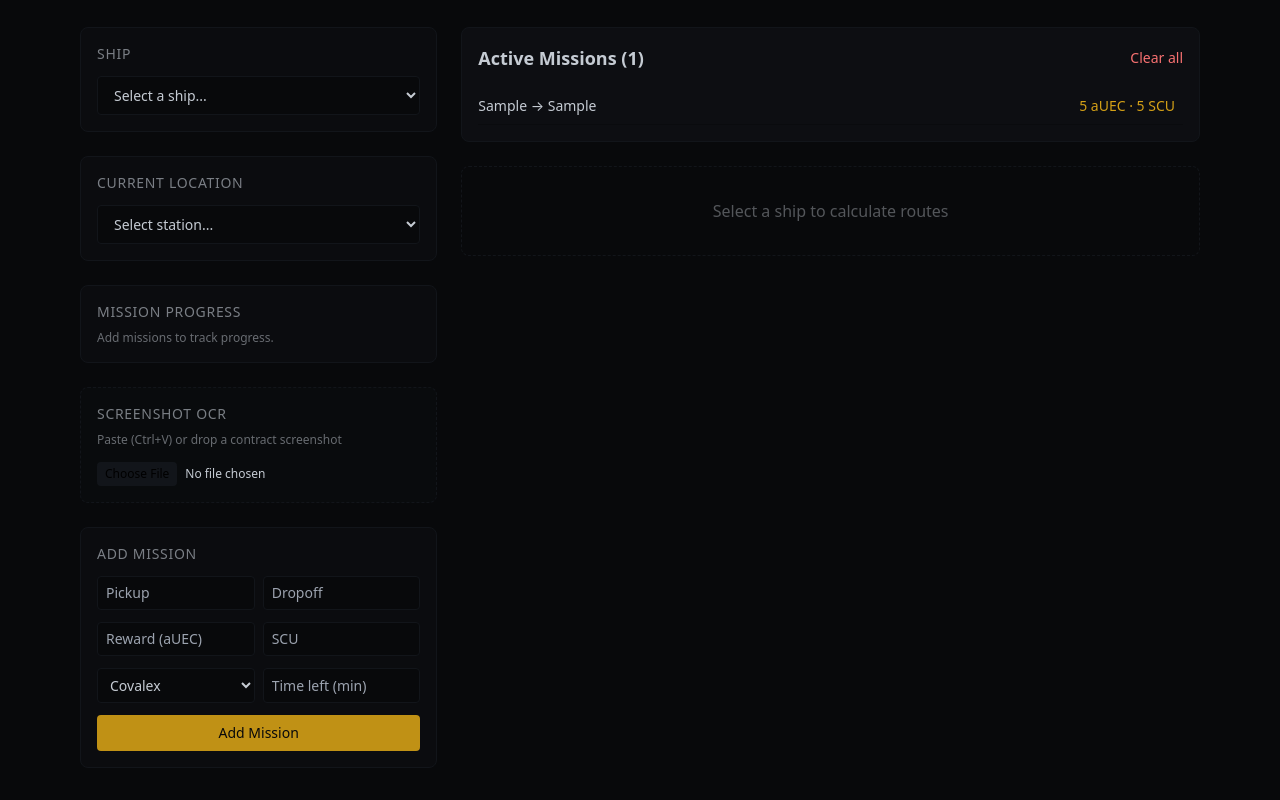
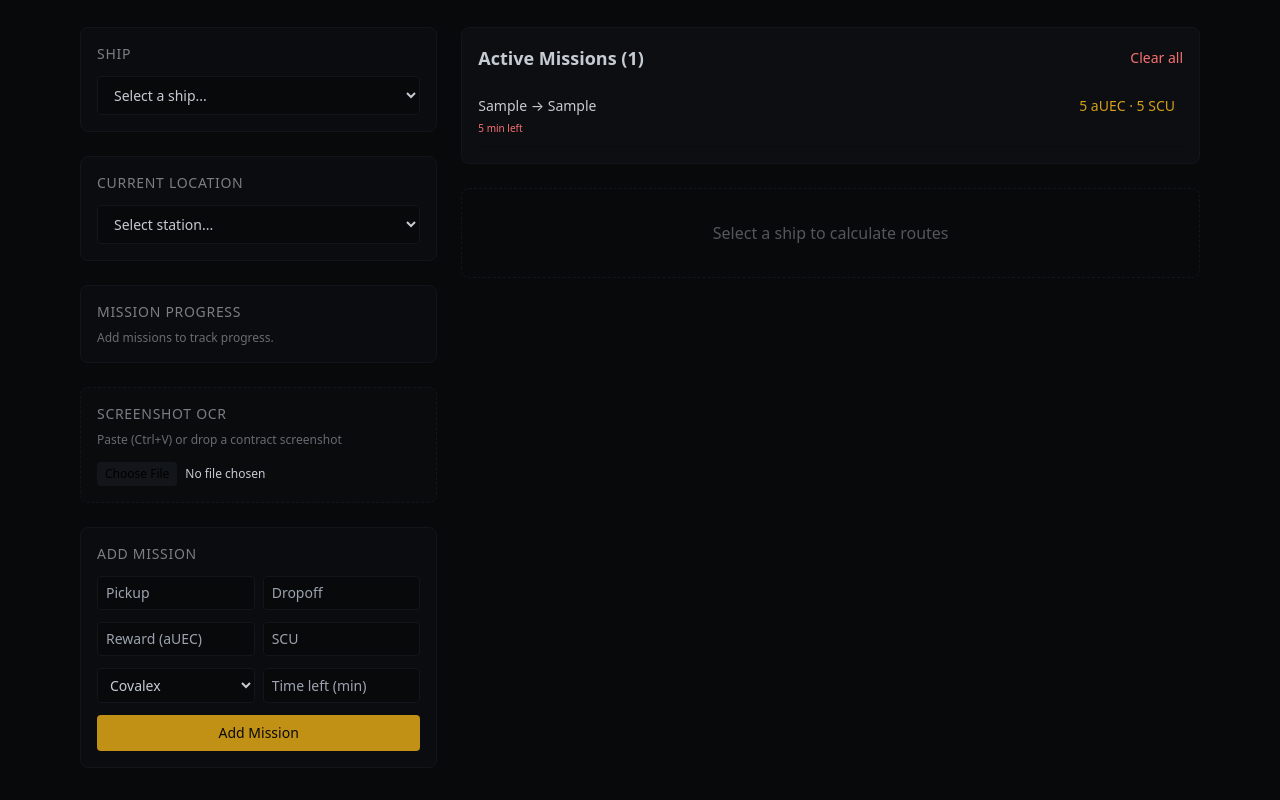
Before and after one commit to DrWhite1/sc-hauler-planner, a Next.js app: page / in a window 1280 px wide. Both pictures are taken after typing "Sample", "Sample", "5", "5", "5" into the empty fields and a click on the button "Add Mission". Shown: the part 130-930 px from the top of the page. Built offline with nearby package versions, Linux system fonts and the light colour scheme.

Commit message:
Show remaining contract time on mission list

```diff
--- a/app/page.tsx
+++ b/app/page.tsx
@@ -1,6 +1,6 @@
 "use client";
 
-import { useState } from "react";
+import { useState, useEffect } from "react";
 import { ShipSelector } from "@/components/ShipSelector";
 import { LocationSelector } from "@/components/LocationSelector";
 import { MissionProgress } from "@/components/MissionProgress";
@@ -9,9 +9,21 @@ import { MissionOCR } from "@/components/MissionOCR";
 import { RouteView } from "@/components/RouteView";
 import { useHaulerStore, type Mission } from "@/lib/store";
 
+function remainingMinutes(m: Mission): number | null {
+  if (!m.availableMinutes || !m.addedAt) return null;
+  const elapsed = (Date.now() - m.addedAt) / 60000;
+  return Math.max(0, Math.round(m.availableMinutes - elapsed));
+}
+
 export default function Home() {
   const { missions, selectedShip, clearMissions, updateMission, removeMission } = useHaulerStore();
   const [editing, setEditing] = useState<Mission | null>(null);
+  const [, setTick] = useState(0);
+
+  useEffect(() => {
+    const id = setInterval(() => setTick((t) => t + 1), 30000);
+    return () => clearInterval(id);
+  }, []);
 
   const saveEdit = () => {
     if (!editing) return;
@@ -56,7 +68,9 @@ export default function Home() {
               <p className="text-accent/50 text-sm">Add missions to plan a route.</p>
             ) : (
               <ul className="space-y-2 text-sm">
-                {missions.map((m) => (
+                {missions.map((m) => {
+                  const left = remainingMinutes(m);
+                  return (
                     <li key={m.id} className="border-b border-ink/50 py-2">
                       <button
                         onClick={() => setEditing(m)}
@@ -66,14 +80,18 @@ export default function Home() {
                           <span>{m.pickup} → {m.dropoff}</span>
                           <span className="text-gold">{m.reward.toLocaleString()} aUEC · {m.scu} SCU</span>
                         </div>
-                      {m.legs && m.legs.length > 2 && (
-                        <div className="text-[10px] text-accent/50 mt-0.5">
-                          {m.legs.length} legs
+                        <div className="flex justify-between text-[10px] text-accent/50 mt-0.5">
+                          {m.legs && m.legs.length > 2 && <span>{m.legs.length} legs</span>}
+                          {left !== null && (
+                            <span className={left < 30 ? "text-red-400" : ""}>
+                              {left === 0 ? "Expired" : `${left} min left`}
+                            </span>
+                          )}
                         </div>
-                      )}
                       </button>
                     </li>
-                ))}
+                  );
+                })}
               </ul>
             )}
           </div>
@@ -95,7 +113,7 @@ export default function Home() {
                   placeholder="Dropoff"
                 />
               </div>
-              <div className="grid grid-cols-2 gap-2 mb-3">
+              <div className="grid grid-cols-2 gap-2 mb-2">
                 <input
                   type="number"
                   value={editing.reward}
@@ -109,6 +127,20 @@ export default function Home() {
                   onChange={(e) => setEditing({ ...editing, scu: Number(e.target.value) })}
                   className="rounded bg-ink border border-elevated px-2 py-1"
                   placeholder="SCU"
+                />
+              </div>
+              <div className="mb-3">
+                <input
+                  type="number"
+                  value={editing.availableMinutes ?? ""}
+                  onChange={(e) =>
+                    setEditing({
+                      ...editing,
+                      availableMinutes: e.target.value ? Number(e.target.value) : undefined,
+                    })
+                  }
+                  className="w-full rounded bg-ink border border-elevated px-2 py-1"
+                  placeholder="Time left (minutes)"
                 />
               </div>
               <div className="flex gap-2">
```
Lines whose indentation alone changed are shown as unchanged.
